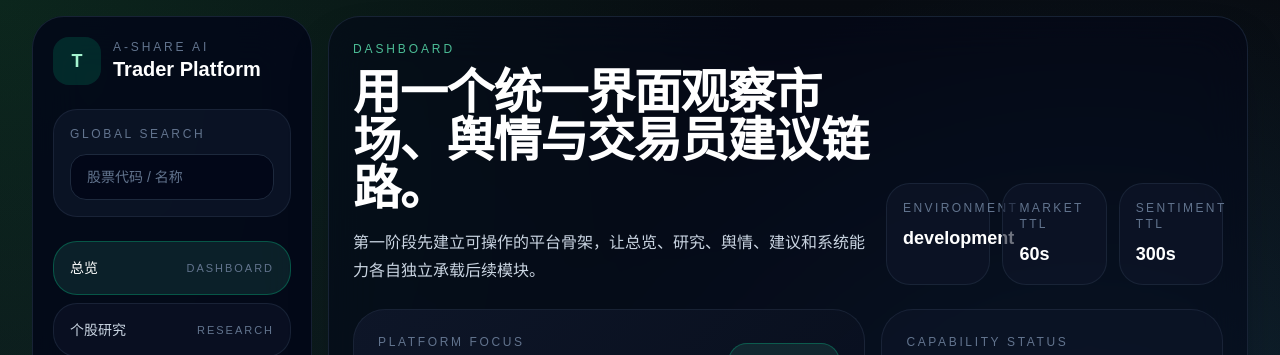
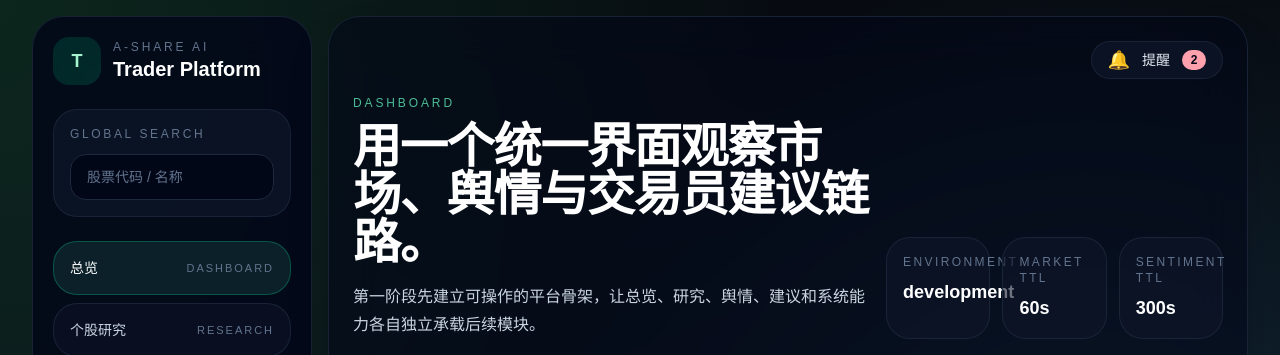
Before and after one commit to kvnZero/ai-trader, a Flask app: page /dashboard in a window 1280 px wide. Shown: the top 355 px of the page. Run offline with Flask 3, Linux system fonts and the light colour scheme; style sheets or scripts are compiled from the project's sources.

Commit message:
add alert center interaction

```diff
--- a/app/templates/base.html
+++ b/app/templates/base.html
@@ -58,6 +58,66 @@
           </aside>
 
           <div class="min-w-0 rounded-[2rem] border border-slate-800/80 bg-slate-950/55 p-4 shadow-2xl shadow-slate-950/30 backdrop-blur-xl sm:p-6">
+            <div class="mb-4 flex items-center justify-end">
+              <div class="relative">
+                <button
+                  id="alert-bell-button"
+                  type="button"
+                  class="group inline-flex items-center gap-3 rounded-full border border-slate-800/80 bg-slate-900/70 px-4 py-2 text-sm text-slate-200 transition hover:border-slate-700 hover:bg-slate-900"
+                  aria-expanded="false"
+                  aria-controls="alert-panel"
+                >
+                  <span class="text-lg leading-none">🔔</span>
+                  <span>提醒</span>
+                  {% if alerts_for_title is defined and alerts_for_title %}
+                    <span
+                      id="alert-bell-count"
+                      class="inline-flex min-w-6 items-center justify-center rounded-full bg-rose-300 px-2 py-0.5 text-xs font-semibold text-slate-950"
+                    >
+                      {{ alerts_for_title|length }}
+                    </span>
+                  {% endif %}
+                </button>
+
+                <div
+                  id="alert-panel"
+                  class="absolute right-0 z-20 mt-3 hidden w-[360px] max-w-[calc(100vw-2rem)] rounded-[1.75rem] border border-slate-800/80 bg-slate-950/95 p-4 shadow-2xl shadow-slate-950/60 backdrop-blur-xl"
+                >
+                  <div class="flex items-center justify-between gap-4">
+                    <div>
+                      <p class="text-xs uppercase tracking-[0.2em] text-slate-500">Alert Center</p>
+                      <h3 class="mt-1 text-lg font-semibold text-white">监控提醒</h3>
+                    </div>
+                    <button
+                      id="mark-alerts-read"
+                      type="button"
+                      class="rounded-full border border-slate-700 px-3 py-1 text-xs font-medium text-slate-200 transition hover:border-emerald-400/40 hover:bg-emerald-300/10 hover:text-emerald-100"
+                    >
+                      全部已读
+                    </button>
+                  </div>
+
+                  <div id="alert-panel-list" class="mt-4 space-y-3">
+                    {% if alerts_for_title is defined and alerts_for_title %}
+                      {% for alert in alerts_for_title %}
+                        <article class="alert-panel-item rounded-3xl border border-slate-800/80 bg-slate-900/65 p-4">
+                          <div class="flex items-center justify-between gap-3">
+                            <span class="text-xs uppercase tracking-[0.18em] text-slate-500">{{ alert.symbol }}</span>
+                            <span class="text-xs text-slate-500">{{ alert.time }}</span>
+                          </div>
+                          <h4 class="mt-2 text-sm font-semibold text-white">{{ alert.title }}</h4>
+                          <p class="mt-2 text-sm leading-6 text-slate-300">{{ alert.summary }}</p>
+                        </article>
+                      {% endfor %}
+                    {% else %}
+                      <div id="alert-panel-empty" class="rounded-3xl border border-slate-800/80 bg-slate-900/65 p-4 text-sm text-slate-400">
+                        当前没有未读提醒。
+                      </div>
+                    {% endif %}
+                  </div>
+                </div>
+              </div>
+            </div>
             {% block body %}{% endblock %}
           </div>
         </div>
@@ -69,9 +129,32 @@
           const originalTitle = document.title;
           const unreadCount = {{ alerts_for_title | length }};
           const alertTitle = `(${unreadCount}) 新监控提醒`;
+          const alertBellButton = document.getElementById("alert-bell-button");
+          const alertPanel = document.getElementById("alert-panel");
+          const alertCount = document.getElementById("alert-bell-count");
+          const markAlertsReadButton = document.getElementById("mark-alerts-read");
+          const alertItems = document.querySelectorAll(".alert-panel-item");
+          let currentUnreadCount = unreadCount;
           let acknowledged = false;
           let blinkOn = false;
           let timerId = null;
+
+          const renderReadState = () => {
+            if (alertCount) {
+              if (currentUnreadCount > 0) {
+                alertCount.textContent = String(currentUnreadCount);
+                alertCount.classList.remove("hidden");
+              } else {
+                alertCount.classList.add("hidden");
+              }
+            }
+
+            if (alertItems.length > 0 && currentUnreadCount === 0) {
+              alertItems.forEach((item) => {
+                item.classList.add("opacity-60");
+              });
+            }
+          };
 
           const stopBlink = () => {
             if (timerId !== null) {
@@ -86,13 +169,44 @@
               return;
             }
             acknowledged = true;
+            currentUnreadCount = 0;
+            renderReadState();
             stopBlink();
+          };
+
+          const togglePanel = () => {
+            if (!alertPanel || !alertBellButton) {
+              return;
+            }
+            const isHidden = alertPanel.classList.contains("hidden");
+            alertPanel.classList.toggle("hidden", !isHidden);
+            alertBellButton.setAttribute("aria-expanded", String(isHidden));
           };
 
           timerId = window.setInterval(() => {
             blinkOn = !blinkOn;
             document.title = blinkOn ? alertTitle : originalTitle;
           }, 1200);
+
+          renderReadState();
+
+          if (alertBellButton) {
+            alertBellButton.addEventListener("click", () => {
+              togglePanel();
+            });
+          }
+
+          if (markAlertsReadButton) {
+            markAlertsReadButton.addEventListener("click", () => {
+              acknowledge();
+              if (alertPanel) {
+                alertPanel.classList.add("hidden");
+              }
+              if (alertBellButton) {
+                alertBellButton.setAttribute("aria-expanded", "false");
+              }
+            });
+          }
 
           document.addEventListener("visibilitychange", () => {
             if (!document.hidden) {
@@ -101,7 +215,6 @@
           });
 
           window.addEventListener("focus", acknowledge, { once: true });
-          document.addEventListener("click", acknowledge, { once: true });
           window.addEventListener("beforeunload", stopBlink);
         })();
       </script>
```
